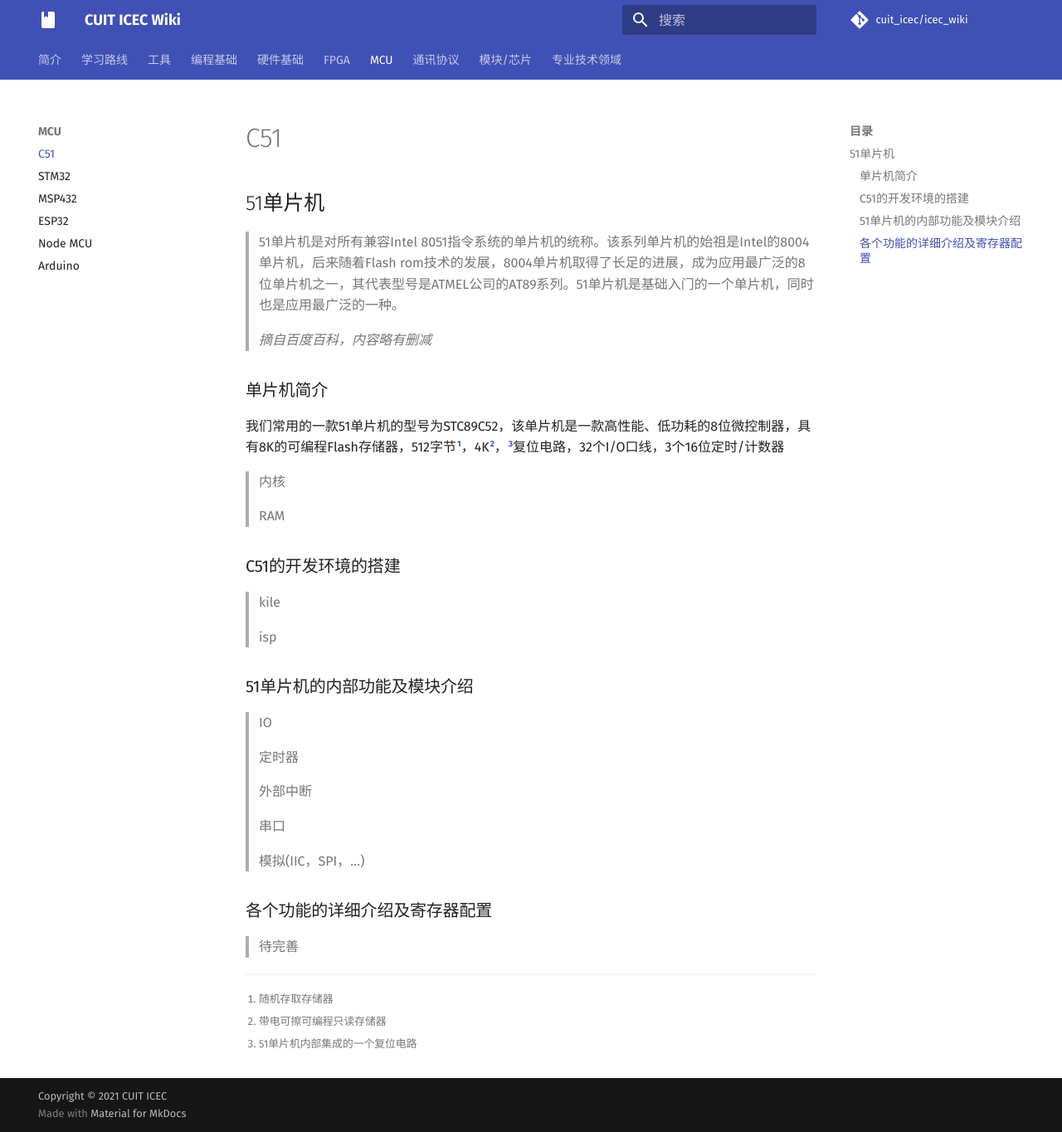
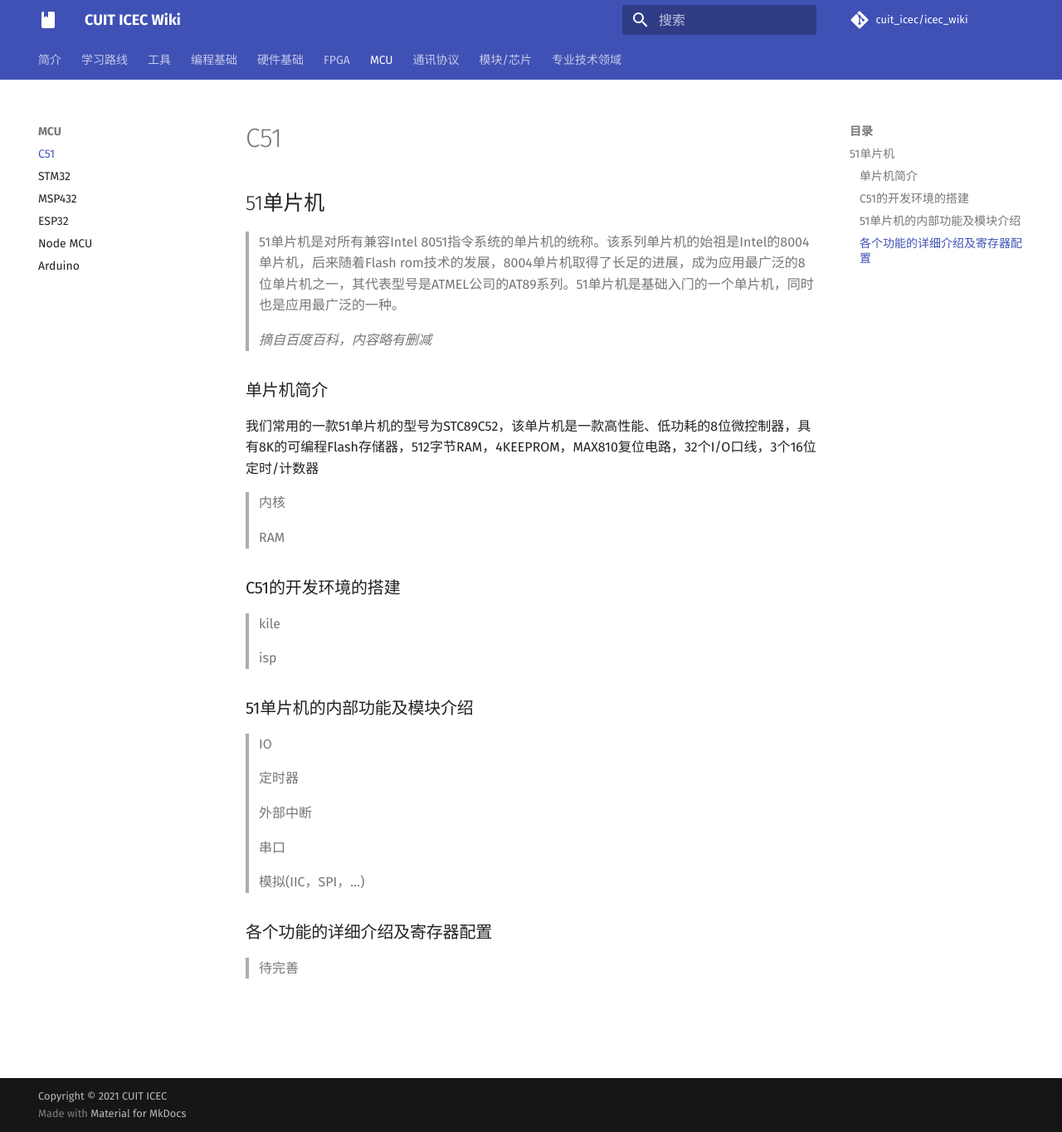
Before and after one commit to cuit-icec/cuit-icec.github.io, an MkDocs documentation site: the page built from docs/mcu/c51.md, in a window 1280 px wide and 1364 px high. Shown: the whole window at 83% size. Built offline with MkDocs 1.6.1 and Material for MkDocs 9.7.7, drawn with Linux system fonts in a browser that asks for light colours; nearby versions of some CDN libraries; comment, search, counter and statistics services are not loaded.

Commit message:
:pencil2:Delete comment

```diff
--- a/docs/mcu/c51.md
+++ b/docs/mcu/c51.md
@@ -6,7 +6,7 @@
 
 ### 单片机简介
 
-我们常用的一款51单片机的型号为STC89C52，该单片机是一款高性能、低功耗的8位微控制器，具有8K的可编程Flash存储器，512字节[^RAM]，4K[^EEPROM]，[^MAX810]复位电路，32个I/O口线，3个16位定时/计数器
+我们常用的一款51单片机的型号为STC89C52，该单片机是一款高性能、低功耗的8位微控制器，具有8K的可编程Flash存储器，512字节RAM，4KEEPROM，MAX810复位电路，32个I/O口线，3个16位定时/计数器
 
 > 内核
 >
@@ -33,7 +33,3 @@
 ### 各个功能的详细介绍及寄存器配置
 
 > 待完善
-
-[^RAM]: 随机存取存储器
-[^EEPROM]: 带电可擦可编程只读存储器
-[^MAX810]: 51单片机内部集成的一个复位电路
```
